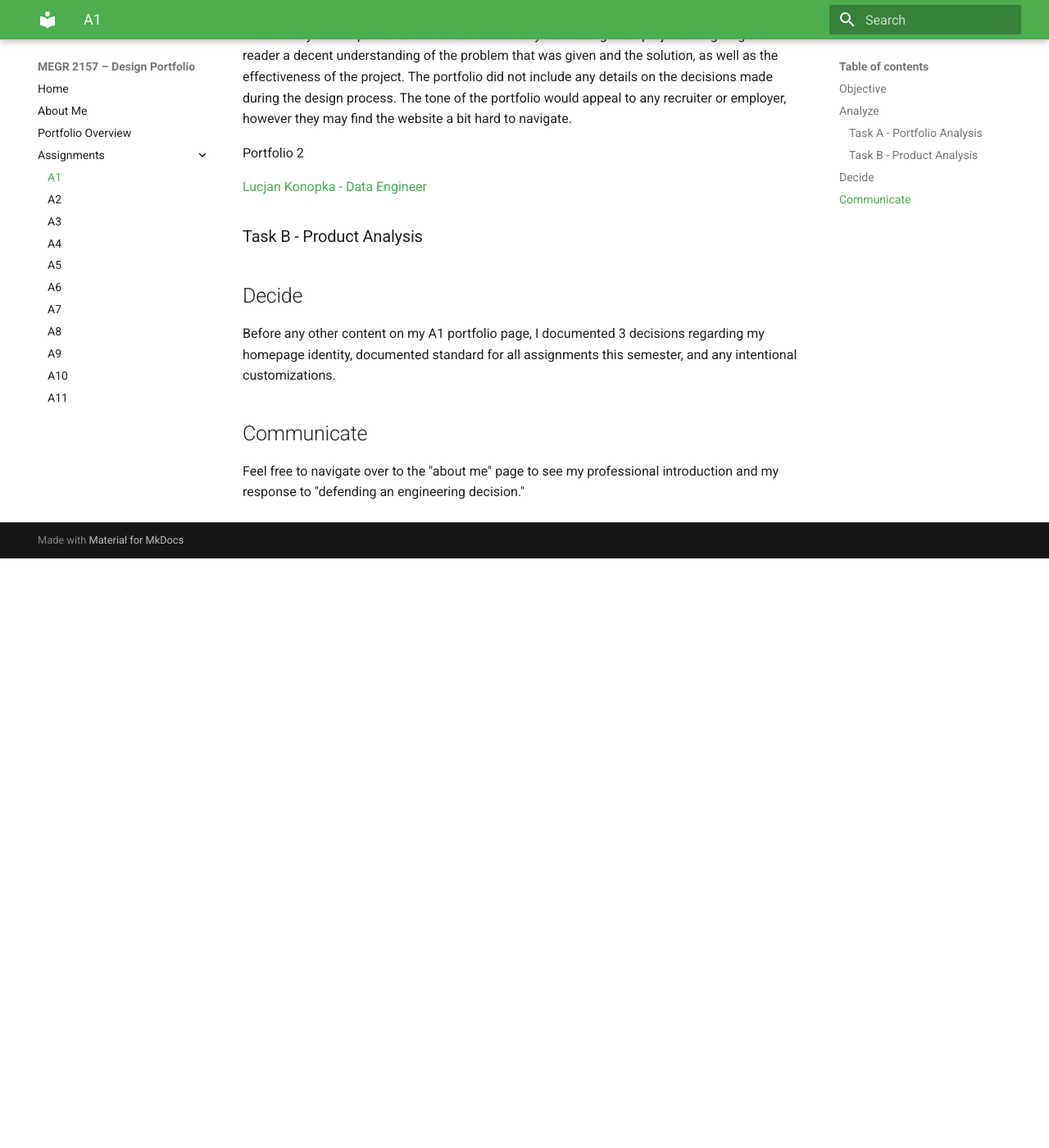
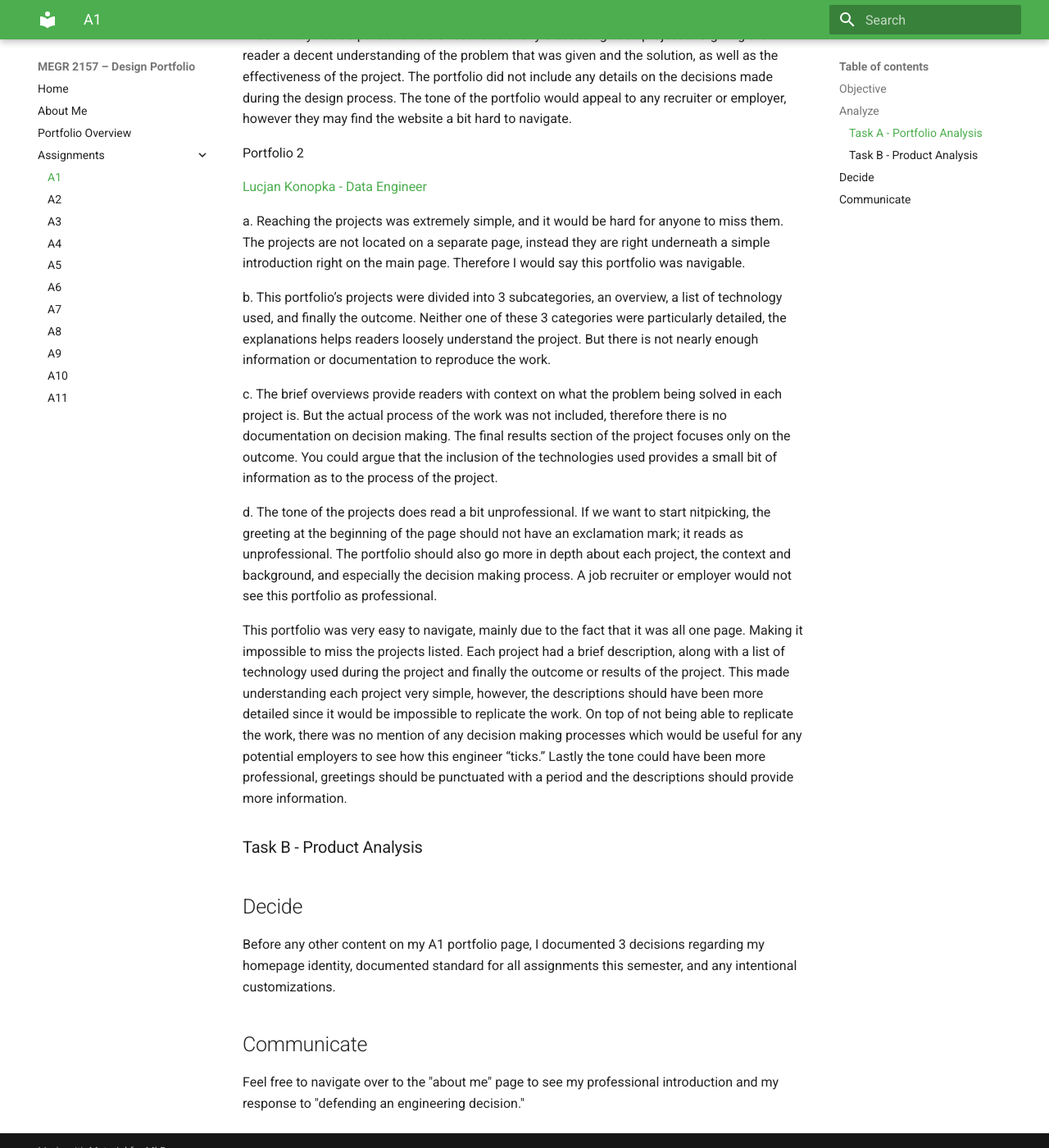
Before and after one commit to max-idhammar/Idhammar-MEGR2156-Portfolio, an MkDocs documentation site: the page built from docs/assignments/A01/index.md, in a window 1280 px wide and 1400 px high, scrolled down 1520 px. Shown: the whole window at 82% size. Built offline with MkDocs 1.6.1 and Material for MkDocs 9.7.7, drawn with Linux system fonts in a browser that asks for light colours; before the commit the page ends 2201 px from its top, so only the background shows below that.

Commit message:
Update feedback on portfolio analysis
Revised feedback on portfolio navigation, project categorization, and professionalism.

```diff
--- a/docs/assignments/A01/index.md
+++ b/docs/assignments/A01/index.md
@@ -39,6 +39,15 @@ Portfolio 2
 
 [Lucjan Konopka - Data Engineer](https://github.com/lucjankonopka/portfolio)
 
+a. Reaching the projects was extremely simple, and it would be hard for anyone to miss them. The projects are not located on a separate page, instead they are right underneath a simple introduction right on the main page. Therefore I would say this portfolio was navigable.
+
+b. This portfolio’s projects were divided into 3 subcategories, an overview, a list of technology used, and finally the outcome. Neither one of these 3 categories were particularly detailed, the explanations helps readers loosely understand the project. But there is not nearly enough information or documentation to reproduce the work.
+
+c. The brief overviews provide readers with context on what the problem being solved in each project is. But the actual process of the work was not included, therefore there is no documentation on decision making. The final results section of the project focuses only on the outcome. You could argue that the inclusion of the technologies used provides a small bit of information as to the process of the project.
+
+d. The tone of the projects does read a bit unprofessional. If we want to start nitpicking, the greeting at the beginning of the page should not have an exclamation mark; it reads as unprofessional. The portfolio should also go more in depth about each project, the context and background, and especially the decision making process. A job recruiter or employer would not see this portfolio as professional.
+
+This portfolio was very easy to navigate, mainly due to the fact that it was all one page. Making it impossible to miss the projects listed. Each project had a brief description, along with a list of technology used during the project and finally the outcome or results of the project. This made understanding each project very simple, however, the descriptions should have been more detailed since it would be impossible to replicate the work. On top of not being able to replicate the work, there was no mention of any decision making processes which would be useful for any potential employers to see how this engineer “ticks.” Lastly the tone could have been more professional, greetings should be punctuated with a period and the descriptions should provide more information.
 
 
 ###Task B - Product Analysis
```
